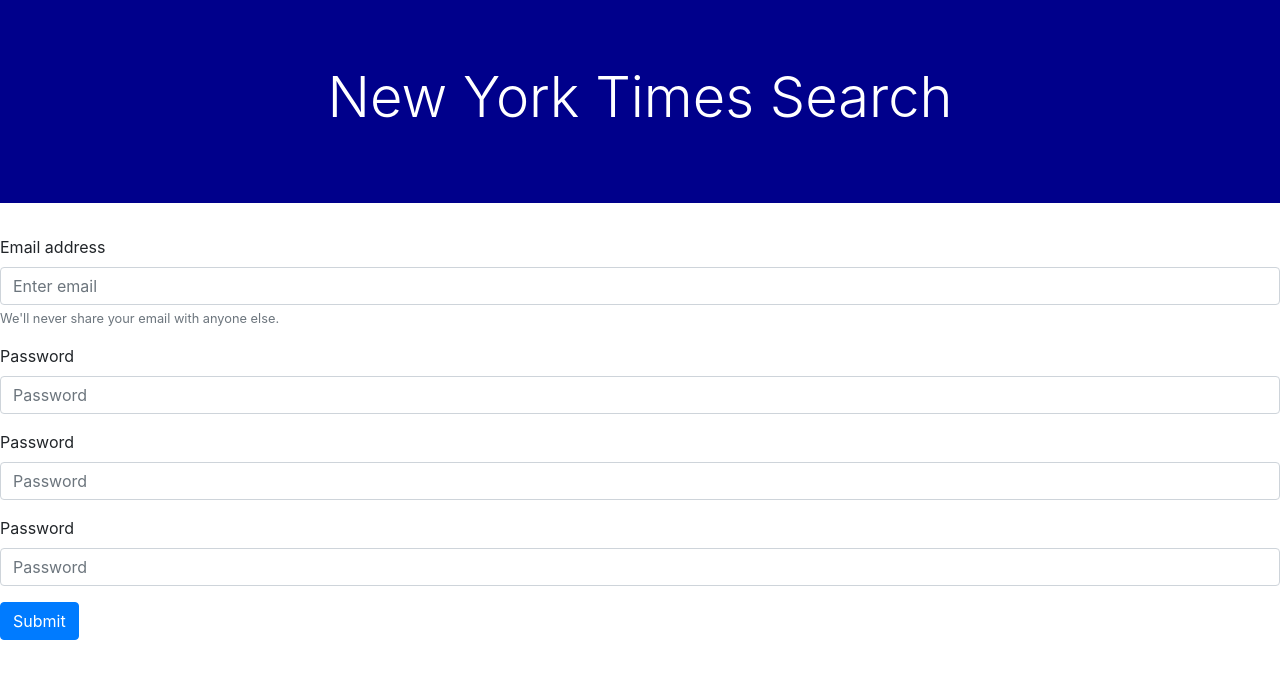
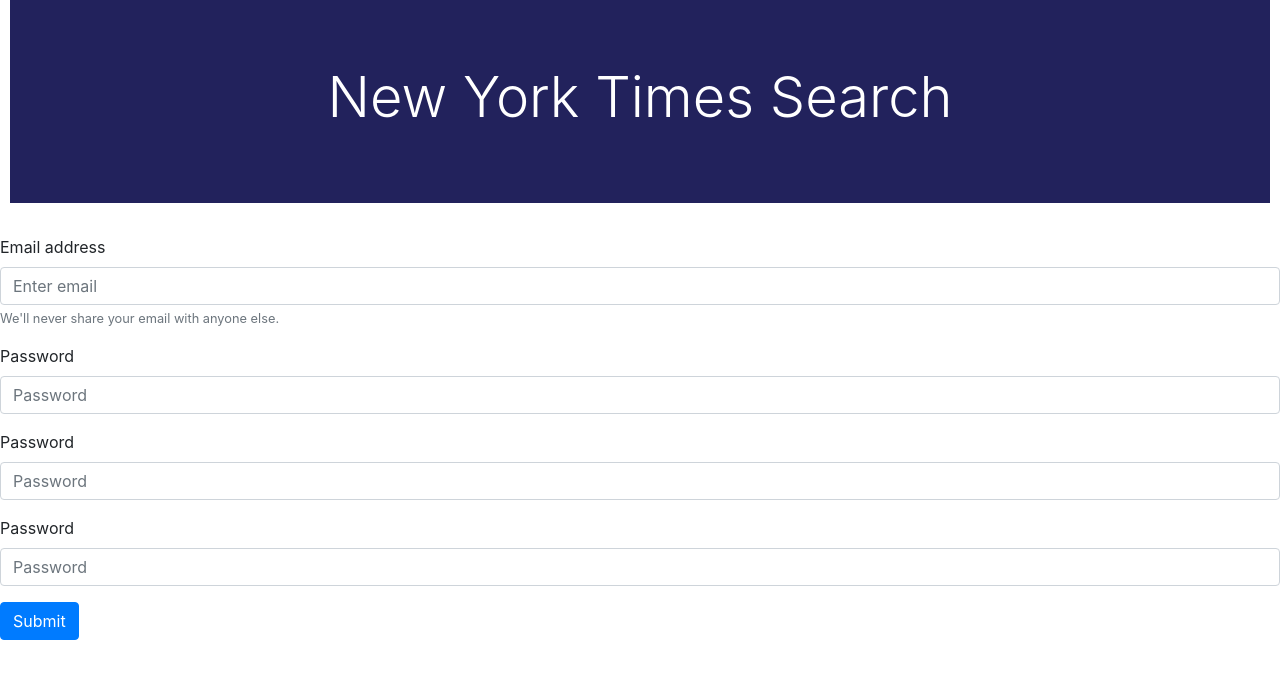
Before and after one commit to VanillaCoder/NYTSearch, a plain HTML site: page index.html in a window 1280 px wide. Drawn offline with nearby package versions, Linux system fonts and the light colour scheme.

Commit message:
banner color corrections & margins

```diff
--- a/assets/css/styles.css
+++ b/assets/css/styles.css
@@ -1,7 +1,9 @@
 .jumbotron{
     text-align: center;
     font-style: 'Open Sans', sans-serif;
-    background-color: darkblue;
+    background-color: rgb(34, 34, 92);
     color: white;
+    margin-left: 10px;
+    margin-right: 10px;
 
 }
```
